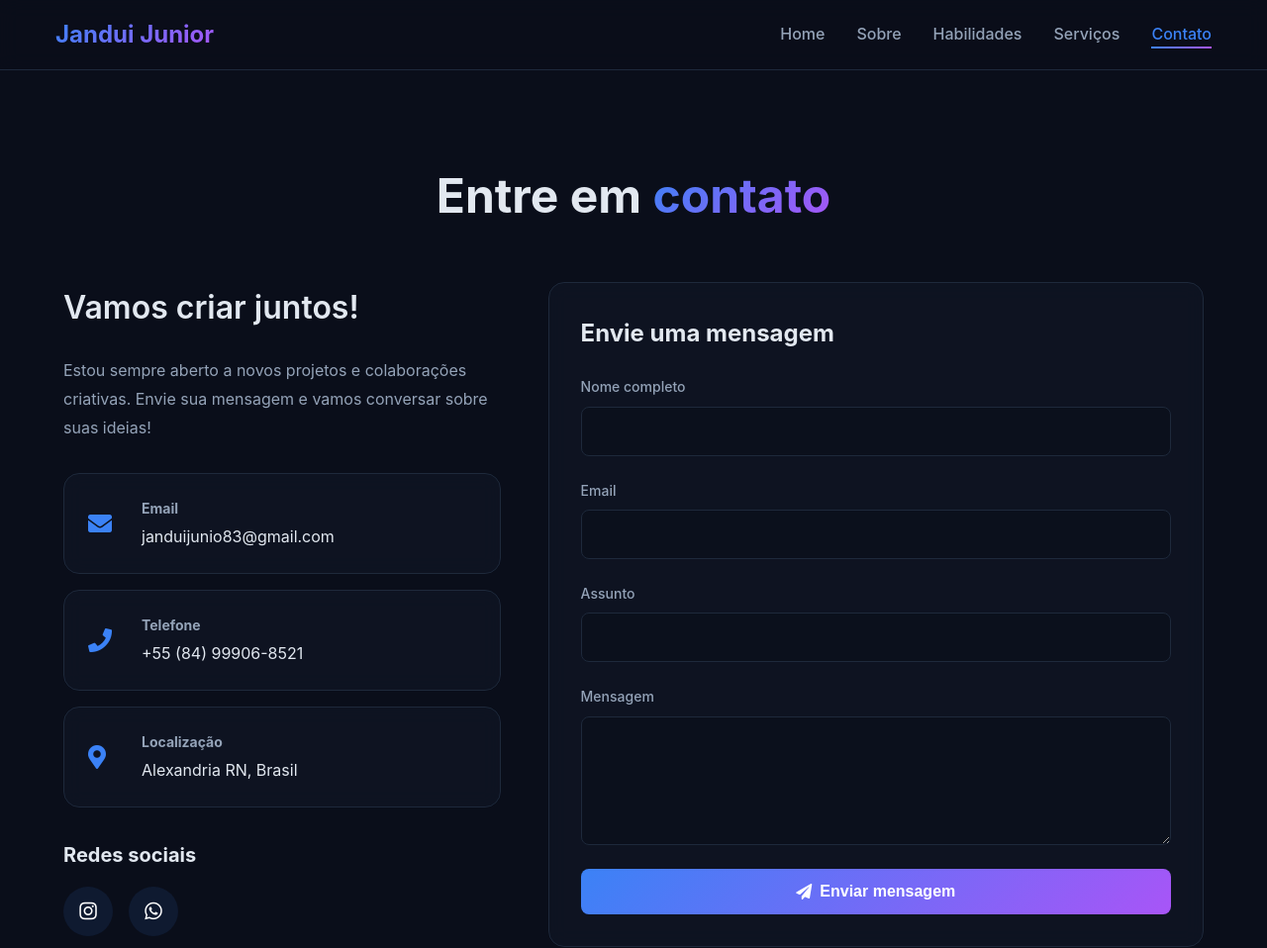
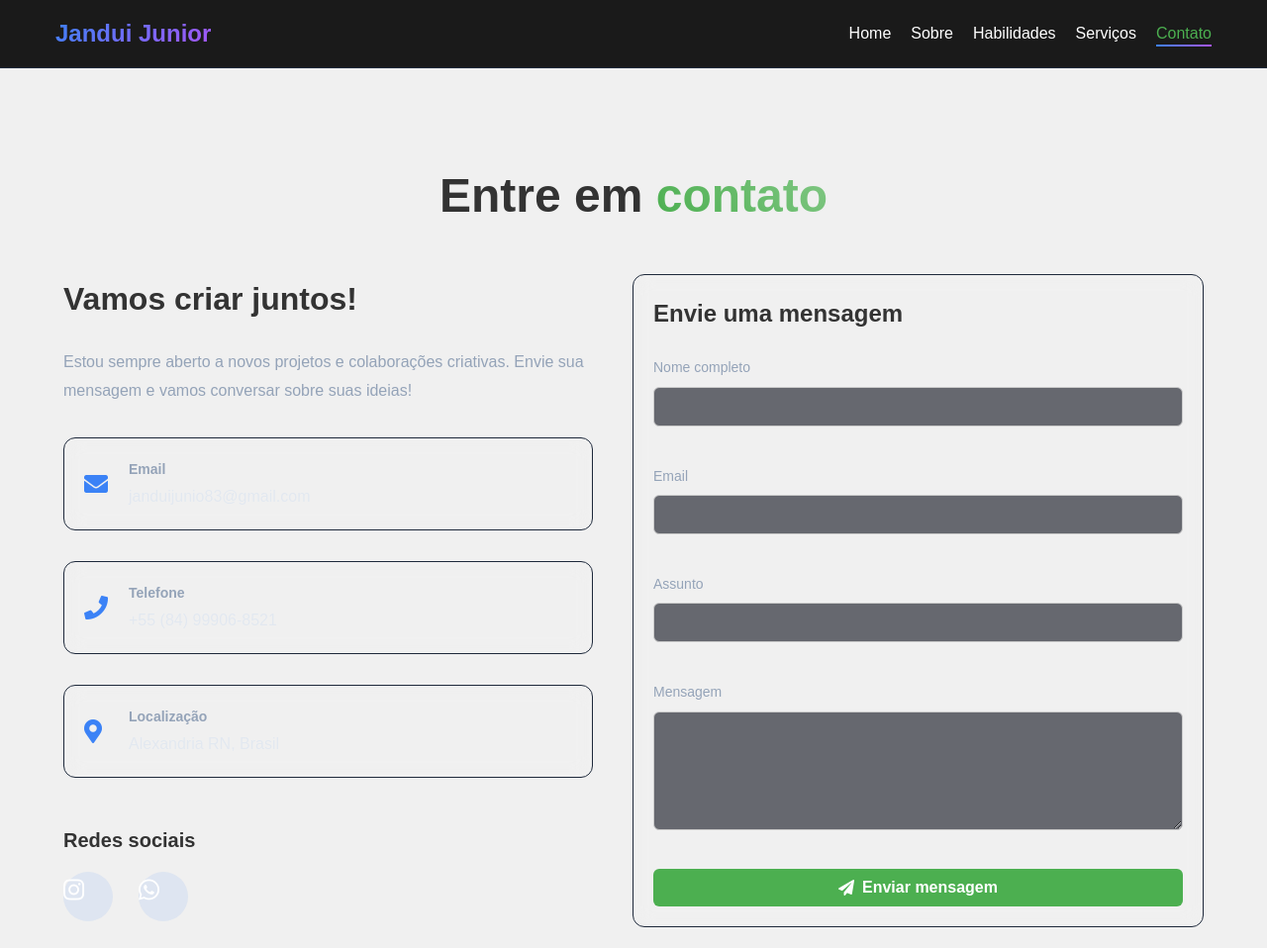
Before and after one commit to jr2005-hub/Portfolio, a plain HTML site: page contact.html in a window 1280 px wide. Shown: the top 958 px of the page at 99% size. Drawn offline with Linux system fonts and the light colour scheme.

Commit message:
Restore base styles and layout definitions
Reintroduce CSS styles for layout, colors, and components.

```diff
--- a/styles.css
+++ b/styles.css
@@ -719,6 +719,153 @@ body {
     animation: fadeIn 1s ease-out;
 }
 
+body {
+  margin: 0;
+  font-family: Arial, sans-serif;
+  background-color: #f0f0f0;
+  color: #333;
+}
+
+.navbar {
+  background: #1a1a1a;
+  padding: 15px 0;
+}
+.navbar .logo {
+  color: #fff;
+  text-decoration: none;
+  font-size: 1.5rem;
+}
+.nav-menu {
+  list-style: none;
+  display: flex;
+  gap: 20px;
+}
+.nav-menu li a {
+  color: #fff;
+  text-decoration: none;
+}
+.nav-menu li a.active {
+  color: #4CAF50;
+}
+
+.menu-toggle {
+  display: none;
+}
+
+.page-title {
+  text-align: center;
+  margin-bottom: 40px;
+}
+.gradient-text {
+  background: linear-gradient(45deg, #4CAF50, #81C784);
+  -webkit-background-clip: text;
+  -webkit-text-fill-color: transparent;
+}
+
+.contact-grid {
+  display: flex;
+  flex-wrap: wrap;
+  gap: 40px;
+}
+.contact-info, .contact-form-wrapper {
+  flex: 1;
+  min-width: 300px;
+}
+
+.glass-card {
+  background: rgba(255, 255, 255, 0.05);
+  backdrop-filter: blur(10px);
+  padding: 20px;
+  border-radius: 12px;
+}
+
+.info-card {
+  display: flex;
+  align-items: center;
+  gap: 15px;
+  margin-bottom: 15px;
+}
+
+.social-icons a {
+  display: inline-block;
+  margin-right: 10px;
+  color: #fff;
+  font-size: 1.5rem;
+}
+
+.contact-form .form-group {
+  margin-bottom: 15px;
+}
+.form-input, .form-textarea {
+  width: 100%;
+  padding: 10px;
+  border-radius: 6px;
+  border: 1px solid #ccc;
+}
+
+.btn-primary {
+  background: #4CAF50;
+  color: #fff;
+  border: none;
+  padding: 10px 20px;
+  border-radius: 6px;
+  cursor: pointer;
+  transition: 0.3s;
+}
+.btn-primary:hover {
+  background: #43a047;
+}
+
+.success-overlay {
+  display: none;
+  position: fixed;
+  inset: 0;
+  background: rgba(0, 0, 0, 0.8);
+  color: #fff;
+  text-align: center;
+  justify-content: center;
+  align-items: center;
+  z-index: 9999;
+  flex-direction: column;
+  font-family: Arial, sans-serif;
+  padding: 20px;
+}
+.success-box {
+  background: #1a1a1a;
+  padding: 40px;
+  border-radius: 12px;
+  box-shadow: 0 0 20px rgba(0,0,0,0.5);
+  max-width: 400px;
+}
+.success-box h2 {
+  color: #4CAF50;
+  margin-bottom: 10px;
+}
+.success-box p {
+  color: #ddd;
+  margin-bottom: 20px;
+}
+.success-box button {
+  background: #4CAF50;
+  color: white;
+  border: none;
+  padding: 10px 20px;
+  font-size: 1rem;
+  border-radius: 6px;
+  cursor: pointer;
+  transition: 0.3s;
+}
+.success-box button:hover {
+  background: #43a047;
+}
+
+.footer {
+  text-align: center;
+  padding: 20px 0;
+  background: #1a1a1a;
+  color: #fff;
+}
+
 @media (max-width: 968px) {
     .about-grid,
     .contact-grid {
```
